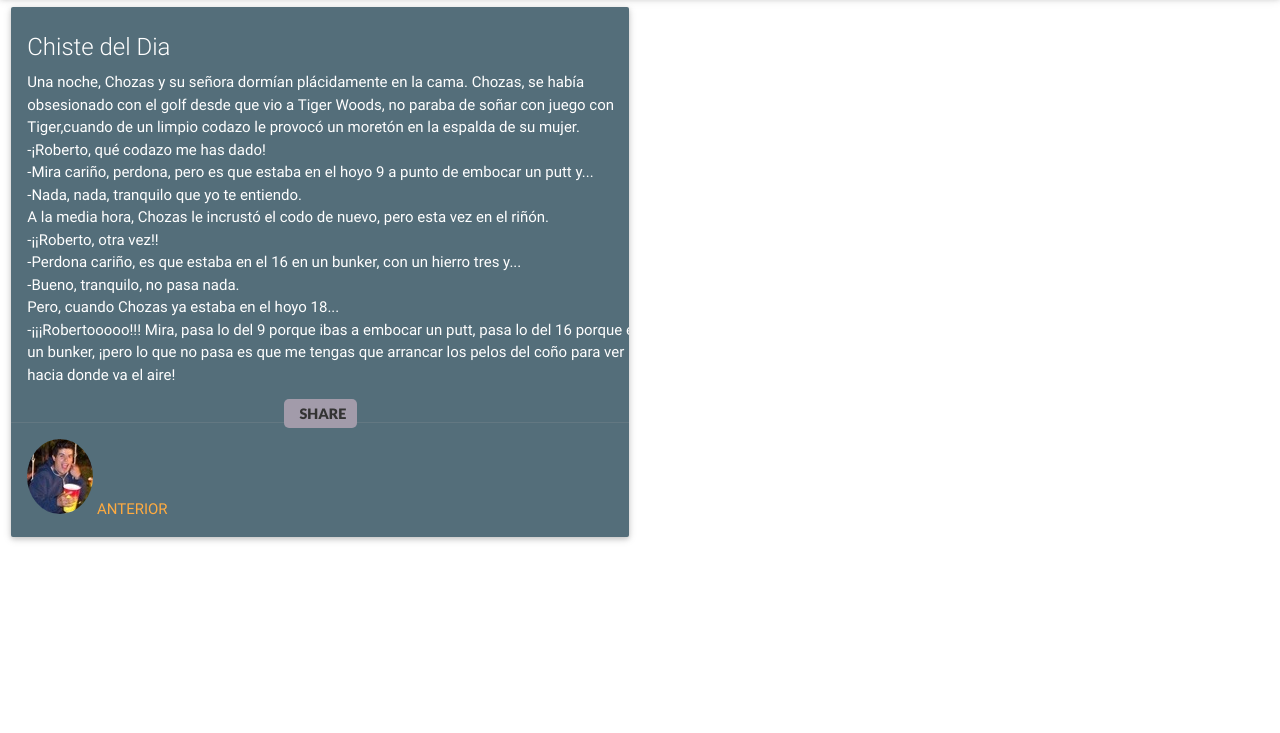
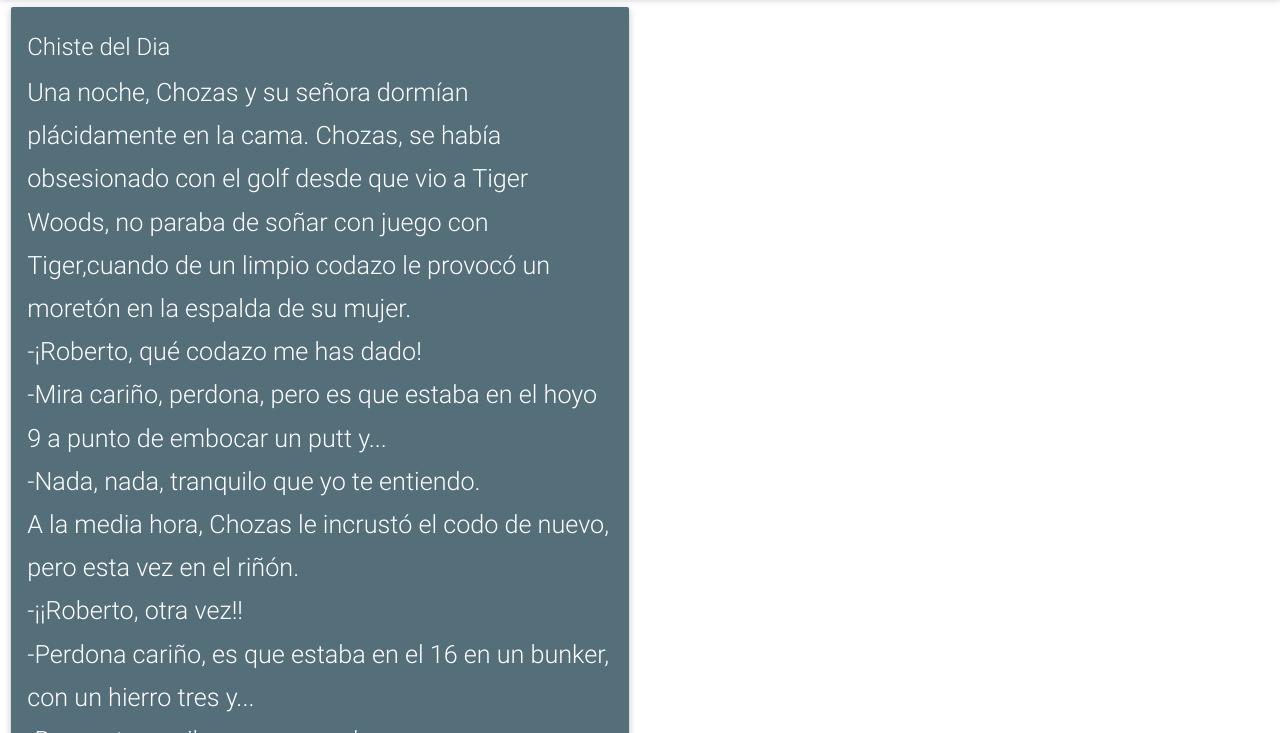
Before and after one commit to mthierry/parka, a plain HTML site: page index.html in a window 1280 px wide. Shown: the part 67-800 px from the top of the page. Drawn offline with nearby package versions, Linux system fonts and the light colour scheme; a web font is replaced by a local one.

Commit message:
Use flow-text
Signed-off-by: Michel Thierry <github@michelthierry.org>

```diff
--- a/index.html
+++ b/index.html
@@ -24,20 +24,20 @@
 
     <!--Chiste del Dia-->
     <div class="row">
-      <div class="col s12 m6">
+      <div class="col s16 m6">
         <div class="card blue-grey darken-1">
           <div class="card-content white-text">
             <span class="card-title">Chiste del Dia</span>
-            <p style="white-space:pre-wrap; width:80ex">Una noche, Chozas y su señora dormían plácidamente en la cama. Chozas, se había obsesionado con el golf desde que vio a Tiger Woods, no paraba de soñar con juego con Tiger,cuando de un limpio codazo le provocó un moretón en la espalda de su mujer.
--¡Roberto, qué codazo me has dado!
--Mira cariño, perdona, pero es que estaba en el hoyo 9 a punto de embocar un putt y...
--Nada, nada, tranquilo que yo te entiendo.
-A la media hora, Chozas le incrustó el codo de nuevo, pero esta vez en el riñón.
--¡¡Roberto, otra vez!!
--Perdona cariño, es que estaba en el 16 en un bunker, con un hierro tres y...
--Bueno, tranquilo, no pasa nada.
-Pero, cuando Chozas ya estaba en el hoyo 18...
--¡¡¡Robertooooo!!! Mira, pasa lo del 9 porque ibas a embocar un putt, pasa lo del 16 porque era un bunker, ¡pero lo que no pasa es que me tengas que arrancar los pelos del coño para ver hacia donde va el aire!</p>
+            <p class="flow-text">Una noche, Chozas y su señora dormían plácidamente en la cama. Chozas, se había obsesionado con el golf desde que vio a Tiger Woods, no paraba de soñar con juego con Tiger,cuando de un limpio codazo le provocó un moretón en la espalda de su mujer.
+<br>-¡Roberto, qué codazo me has dado!
+<br>-Mira cariño, perdona, pero es que estaba en el hoyo 9 a punto de embocar un putt y...
+<br>-Nada, nada, tranquilo que yo te entiendo.
+<br>A la media hora, Chozas le incrustó el codo de nuevo, pero esta vez en el riñón.
+<br>-¡¡Roberto, otra vez!!
+<br>-Perdona cariño, es que estaba en el 16 en un bunker, con un hierro tres y...
+<br>-Bueno, tranquilo, no pasa nada.
+<br>Pero, cuando Chozas ya estaba en el hoyo 18...
+<br>-¡¡¡Robertooooo!!! Mira, pasa lo del 9 porque ibas a embocar un putt, pasa lo del 16 porque era un bunker, ¡pero lo que no pasa es que me tengas que arrancar los pelos del coño para ver hacia donde va el aire!</p>
           </div>
           <center><div class='share-button'></div></center>
           <div class="card-action">
```
